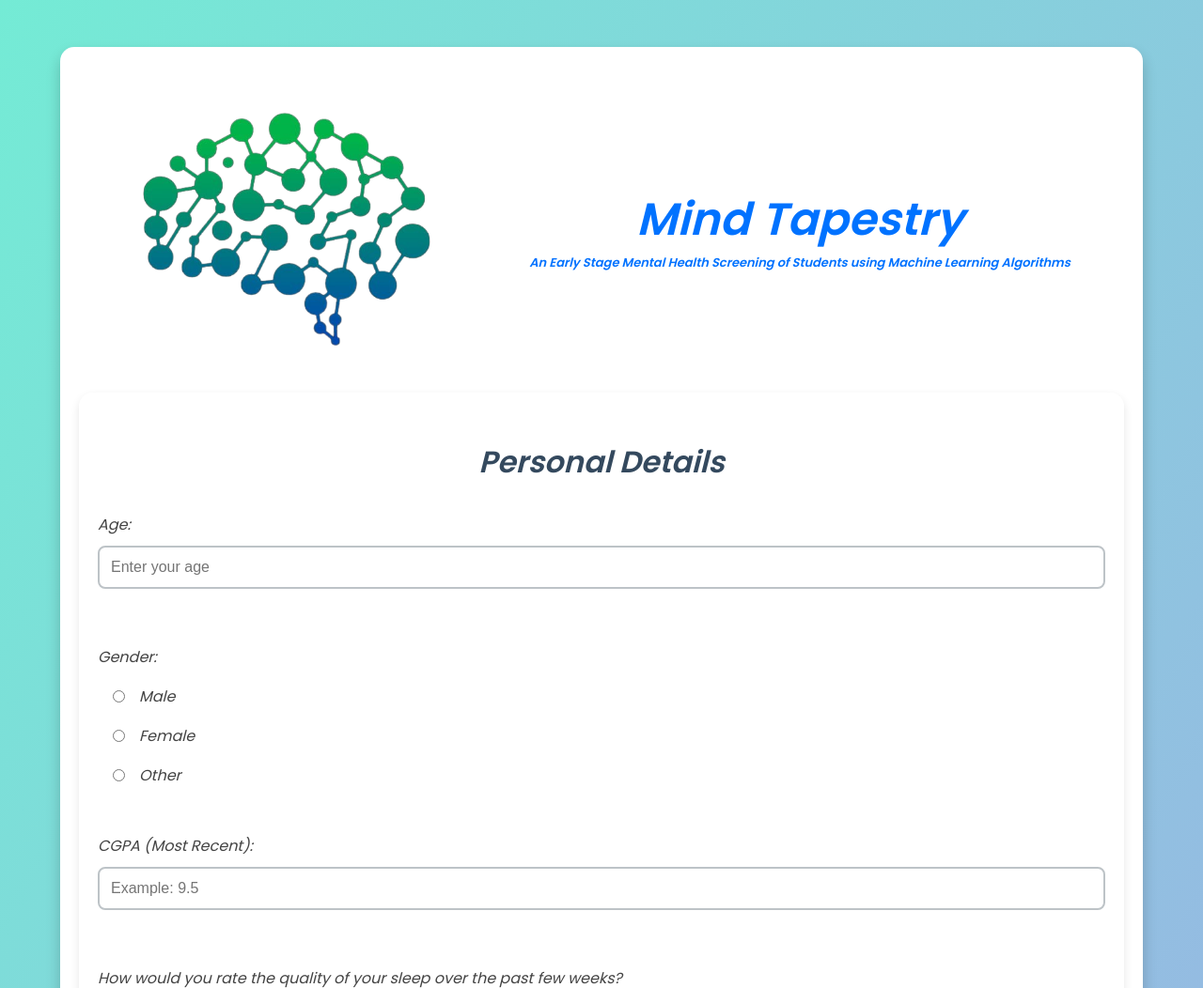
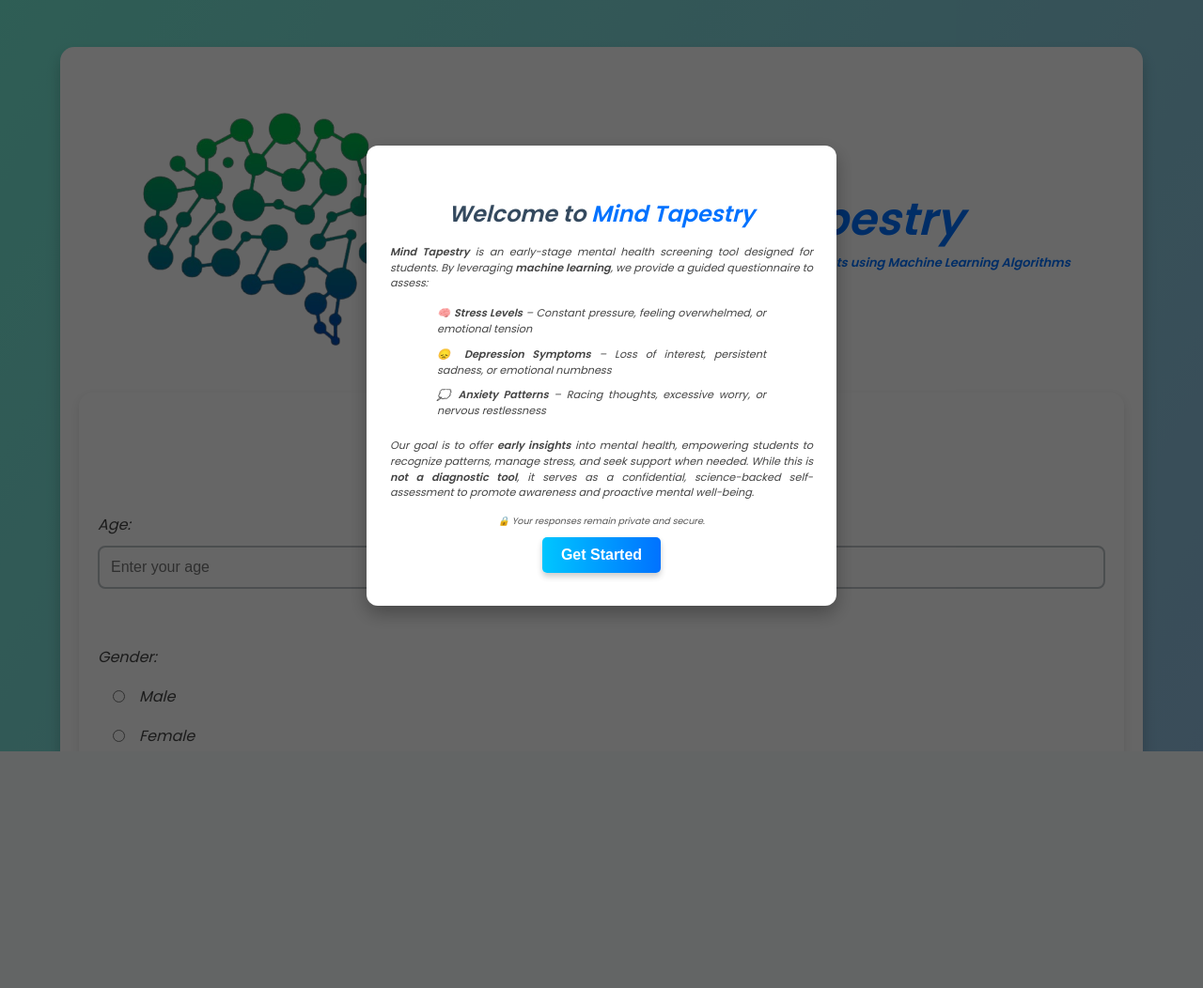
Before and after one commit to Tridib17/Mind-Tapestry, a Flask app: page / in a window 1280 px wide. Shown: the top 1052 px of the page at 94% size. After the commit the page ends 800 px from the top, so only its background shows below. Run offline with Flask 2, Linux system fonts and the light colour scheme; parts of the project's set-up code (start-up, migrations or seed data) failed here and were passed over.

Commit message:
Bug Fixes

```diff
--- a/static/script.js
+++ b/static/script.js
@@ -1,3 +1,15 @@
+// Show modal on page load
+document.addEventListener("DOMContentLoaded", function () {
+    const modal = document.getElementById("intro-modal");
+    modal.classList.add("show");
+});
+
+// Close modal function
+function closeModal() {
+    const modal = document.getElementById("intro-modal");
+    modal.classList.remove("show");
+}
+
 const questionsData = {
     stress: [
         "I found it hard to wind down",
--- a/static/style.css
+++ b/static/style.css
@@ -79,6 +79,101 @@ h1 div {
 
 h1 div small {
     font-size: small;
+}
+
+/* Modal Styles */
+.modal {
+    display: flex;
+    position: fixed;
+    z-index: 1000;
+    left: 0;
+    top: 0;
+    width: 100%;
+    height: 100%;
+    background-color: rgba(0, 0, 0, 0.6);
+    justify-content: center;
+    align-items: center;
+    visibility: hidden;
+    opacity: 0;
+    transition: visibility 0s linear 0.6s, opacity 0.6s ease-in-out;
+}
+
+.modal.show {
+    visibility: visible;
+    opacity: 1;
+    transition: opacity 0.6s ease-in-out;
+}
+
+.modal-content {
+    background: #fff;
+    padding: 25px;
+    width: 90%;
+    max-width: 500px;
+    border-radius: 12px;
+    text-align: center;
+    box-shadow: 0 8px 20px rgba(0, 0, 0, 0.3);
+    animation: slideDown 0.8s ease-in-out;
+}
+
+@keyframes fadeIn {
+    from {
+        transform: translateY(-20px);
+        opacity: 0;
+    }
+    to {
+        transform: translateY(0);
+        opacity: 1;
+    }
+}
+
+.modal-content h2 {
+    font-size: 24px;
+    margin-bottom: 15px;
+}
+
+.modal-content .highlight {
+    color: #0072ff;
+    font-weight: bold;
+}
+
+.modal-content p {
+    font-size: 0.7rem;
+    line-height: 1.5;
+    margin-bottom: 10px;
+    text-align: justify;
+}
+
+.modal-content ul {
+    list-style-type: none;
+    padding: 0;
+    text-align: justify;
+    margin-bottom: 15px;
+}
+
+.modal-content ul li {
+    font-size: 0.7rem;
+    line-height: 1.5;
+}
+
+.modal-content .note {
+    display: flex;
+    justify-content: center;
+    font-size: 0.6rem;
+    color: #555;
+    font-style: italic;
+    display: block;
+    margin-top: 15px;
+}
+
+@keyframes slideDown {
+    from {
+        transform: translateY(-30px);
+        opacity: 0;
+    }
+    to {
+        transform: translateY(0);
+        opacity: 1;
+    }
 }
 
 h2 {
@@ -490,14 +585,14 @@ li {
     }
 
     h1 {
-        font-size: 1.4rem;
+        font-size: 1.5rem;
         /* text-align: center; */
     }
     h1 div small {
         font-size: x-small;
     }
     h2 {
-        font-size: 1.2rem;
+        font-size: 1.1rem;
         /* text-align: center; */
     }
     section img {
--- a/templates/index.html
+++ b/templates/index.html
@@ -15,6 +15,32 @@
                 <small>An Early Stage Mental Health Screening of Students using Machine Learning Algorithms</small>
             </div>
         </h1>
+
+        <!-- Modal Dialog Box -->
+        <div id="intro-modal" class="modal">
+            <div class="modal-content">
+                <h2>Welcome to <span class="highlight">Mind Tapestry</span></h2>
+                <p>
+                    <strong>Mind Tapestry</strong> is an <em>early-stage mental health screening tool</em> designed for students.
+                    By leveraging <strong>machine learning</strong>, we provide a <em>guided questionnaire</em> to assess:
+                </p>
+                <ul>
+                    <li>🧠 <strong>Stress Levels</strong> – Constant pressure, feeling overwhelmed, or emotional tension</li>
+                    <li>😞 <strong>Depression Symptoms</strong> – Loss of interest, persistent sadness, or emotional numbness</li>
+                    <li>💭 <strong>Anxiety Patterns</strong> – Racing thoughts, excessive worry, or nervous restlessness</li>
+                </ul>
+                <p>
+                    Our goal is to offer <strong>early insights</strong> into mental health,
+                    empowering students to recognize patterns, manage stress, and seek support when needed.
+                    While this is <strong>not a diagnostic tool</strong>, it serves as a <em>confidential, science-backed self-assessment</em>
+                    to promote awareness and proactive mental well-being.
+                </p>
+                <small class="note">🔒 Your responses remain private and secure.</small>
+                <button onclick="closeModal()">Get Started</button>
+            </div>
+        </div>
+
+
 
         <!-- Custom Animated Loading Overlay -->
         <div id="loading-screen">
```
Also changed, not shown: static/images/anxiety.jpg (deleted), static/images/depression.jpeg (deleted), static/images/personal_details.png (deleted), static/images/result.jpg (deleted), static/images/stress.jpg (deleted).
